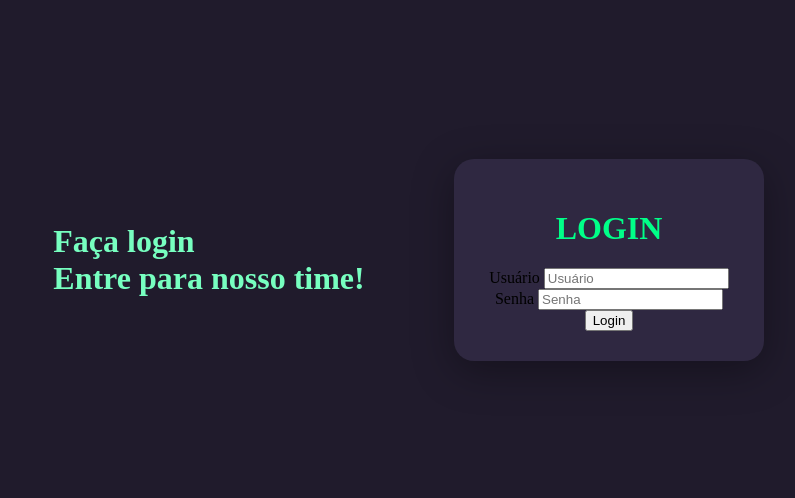
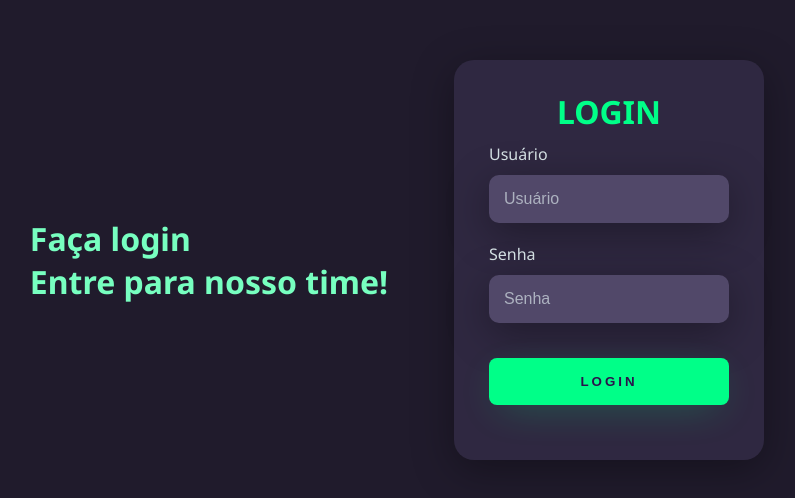
Before and after one commit to matheeusmeloo/tela-login-dark, a plain HTML site: page index.html in a window 1280 px wide. Shown: the part 140-638 px from the top of the page, without its empty margins (231-1026 px from the left). Drawn offline with Linux system fonts and the light colour scheme.

Commit message:
Finalizando card-login com cores e efeitos

```diff
--- a/index.html
+++ b/index.html
@@ -14,11 +14,11 @@
         <div class="right-login">
             <div class="card-login">
                 <h1>LOGIN</h1>
-                <div class="textield">
+                <div class="textfield">
                     <label for="usuario">Usuário</label>
                     <input type="text" name="usuario" placeholder="Usuário">
                 </div>
-                <div class="textield">
+                <div class="textfield">
                     <label for="senha">Senha</label>
                     <input type="password" name="senha" placeholder="Senha">
                 </div>
--- a/style.css
+++ b/style.css
@@ -1,5 +1,7 @@
+@import url('https://fonts.googleapis.com/css2?family=Noto+Sans:wght@400;700&display=swap');
 body{
     margin: 0;
+    font-family: 'Noto Sans', sans-serif;
 }
 
 .main-login{
@@ -45,5 +47,53 @@ body{
 
 .card-login > h1{
     color: #00ff88;
+    font-weight: 800;
+    margin: 0;
+}
 
+.textfield{
+    width: 100%;
+    display: flex;
+    flex-direction: column;
+    align-items: flex-start;
+    justify-content: center;
+    margin: 10px 0px;
 }
+
+.textfield > input{
+    width: 100%;
+    border: none;
+    border-radius: 10px;
+    padding: 15px;
+    background: #514869;
+    color: #f0ffffde;
+    font-size: 12pt;
+    box-shadow: 0px 10px 40px #00000056;
+    outline: none;
+    box-sizing: border-box;
+}
+
+.textfield > label{
+    color: #f0ffffde;
+    margin-bottom: 10px;
+}
+
+.textfield > input::placeholder{
+    color: #f0ffff94;
+}
+
+.btn-login{
+    width: 100%;
+    padding: 16px 0px;
+    margin: 25px;
+    border: none;
+    border-radius: 8px;
+    outline: none;
+    text-transform: uppercase;
+    font-weight: 800;
+    letter-spacing: 3px;
+    color: #2b134b;
+    background: #00ff88;
+    cursor: pointer;
+    box-shadow: 0px 10px 40px -12px #00ff8052;
+}
```
